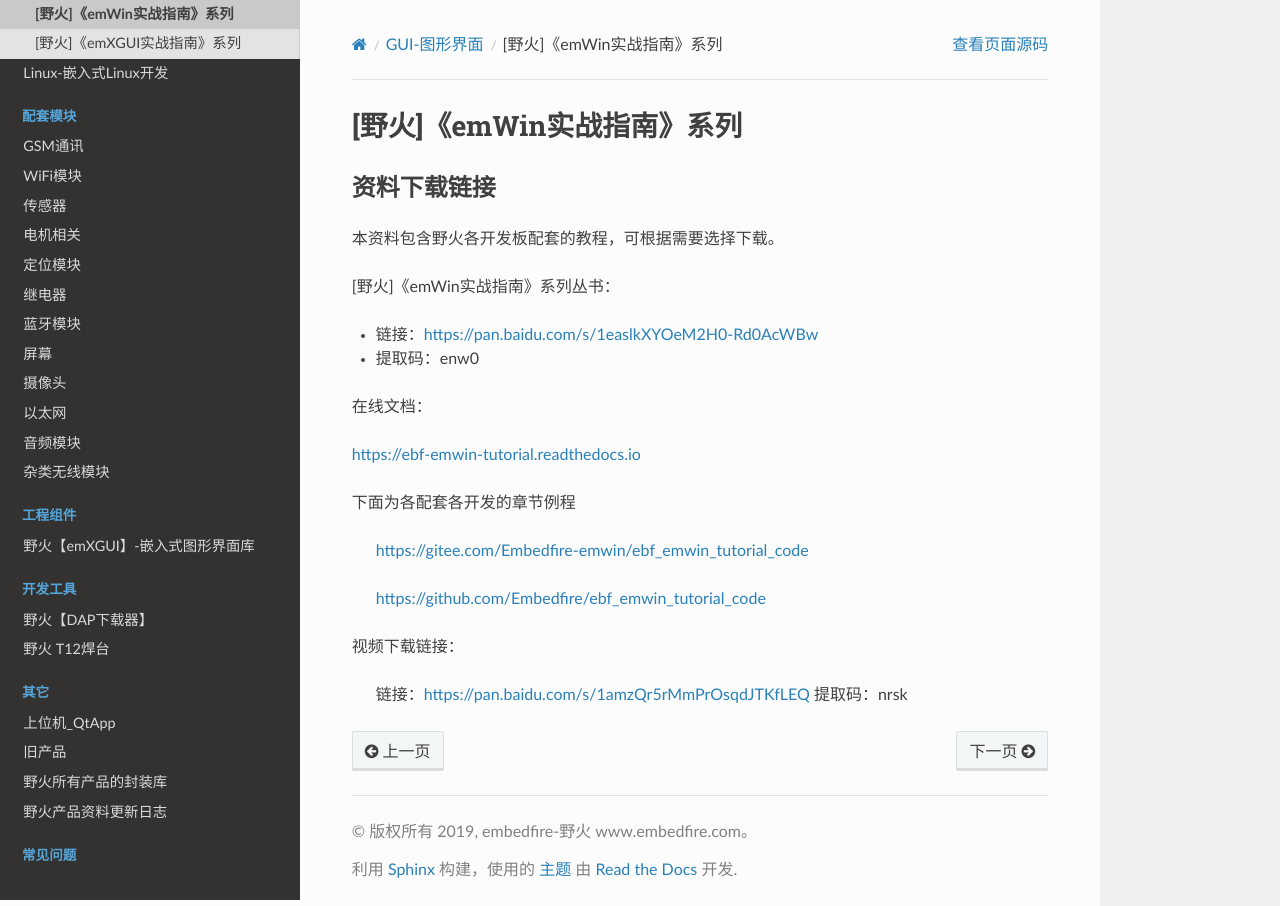
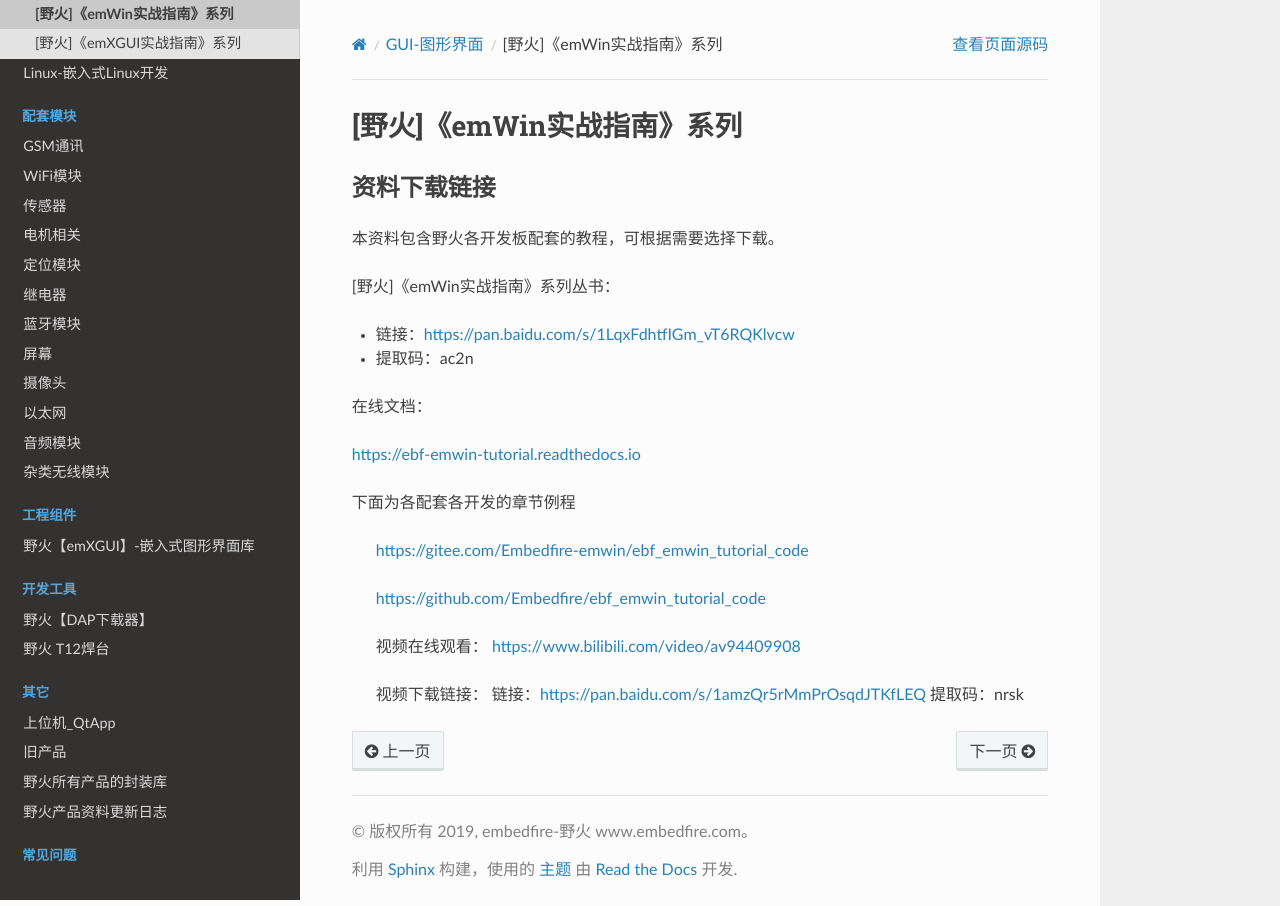
Before and after one commit to Embedfire/ebf_products, a Sphinx documentation site: the page built from documentation/tutorial/ebf_emwin_tutorial.rst, in a window 1280 px wide. Built offline with Sphinx 7.4.7 and the Read the Docs theme 2.0.0, drawn with Linux system fonts in a browser that asks for light colours; pages that are not in the unit, such as notebooks, are missing from menus.

Commit message:
Update ebf_emwin_tutorial.rst

```diff
--- a/documentation/tutorial/ebf_emwin_tutorial.rst
+++ b/documentation/tutorial/ebf_emwin_tutorial.rst
@@ -10,8 +10,8 @@
 
 [野火]《emWin实战指南》系列丛书：
 
--  链接：https://pan.baidu.com/s/1easlkXYOeM2H0-Rd0AcWBw
--  提取码：enw0
+-  链接：https://pan.baidu.com/s/1LqxFdhtfIGm_vT6RQKlvcw
+-  提取码：ac2n
 
 在线文档：
 
@@ -25,7 +25,10 @@
  https://github.com/Embedfire/ebf_emwin_tutorial_code
 
 
-视频下载链接：
+ 视频在线观看：
+ https://www.bilibili.com/video/av94409908
 
+
+ 视频下载链接：
  链接：https://pan.baidu.com/s/1amzQr5rMmPrOsqdJTKfLEQ
  提取码：nrsk
```
